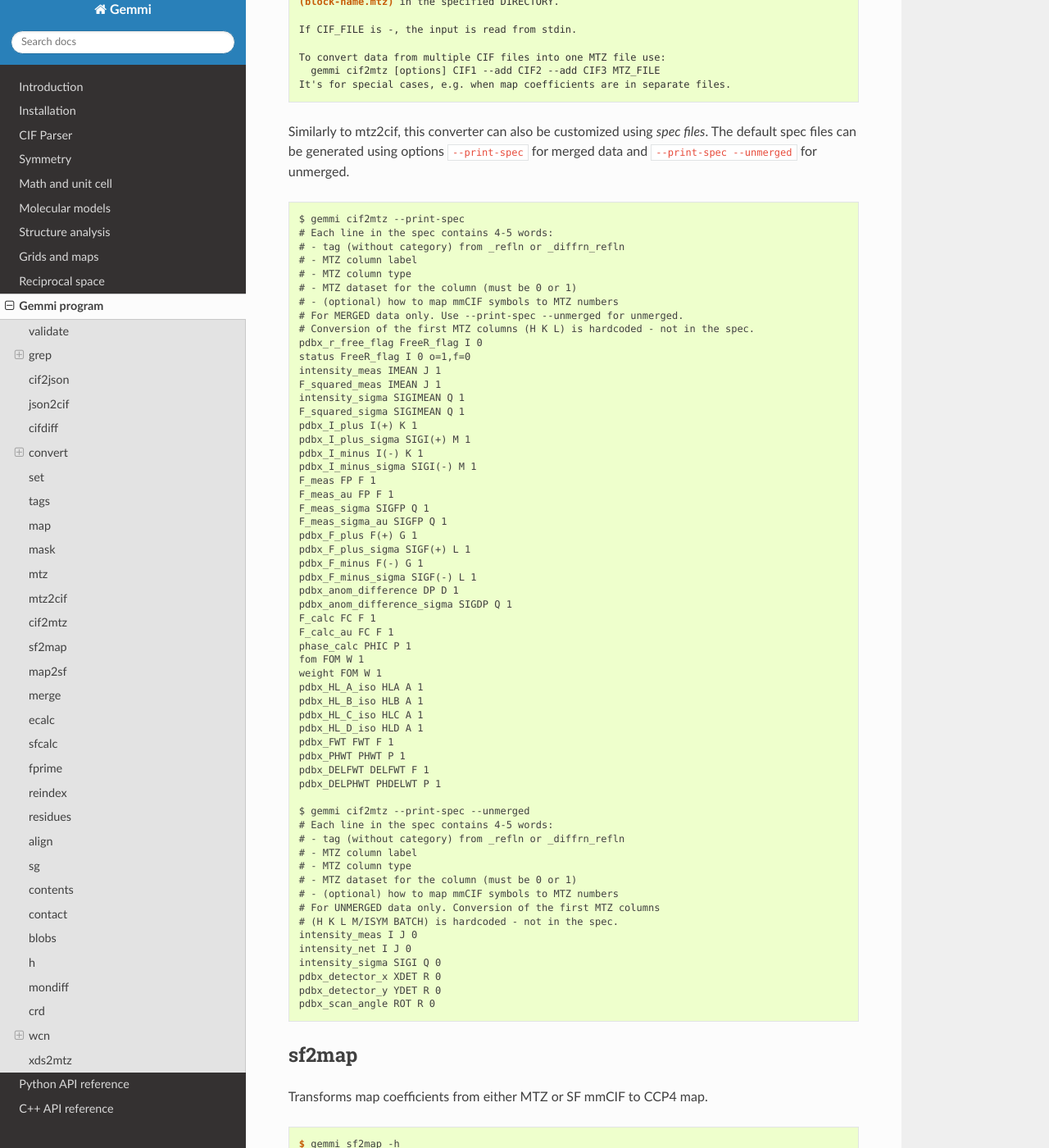
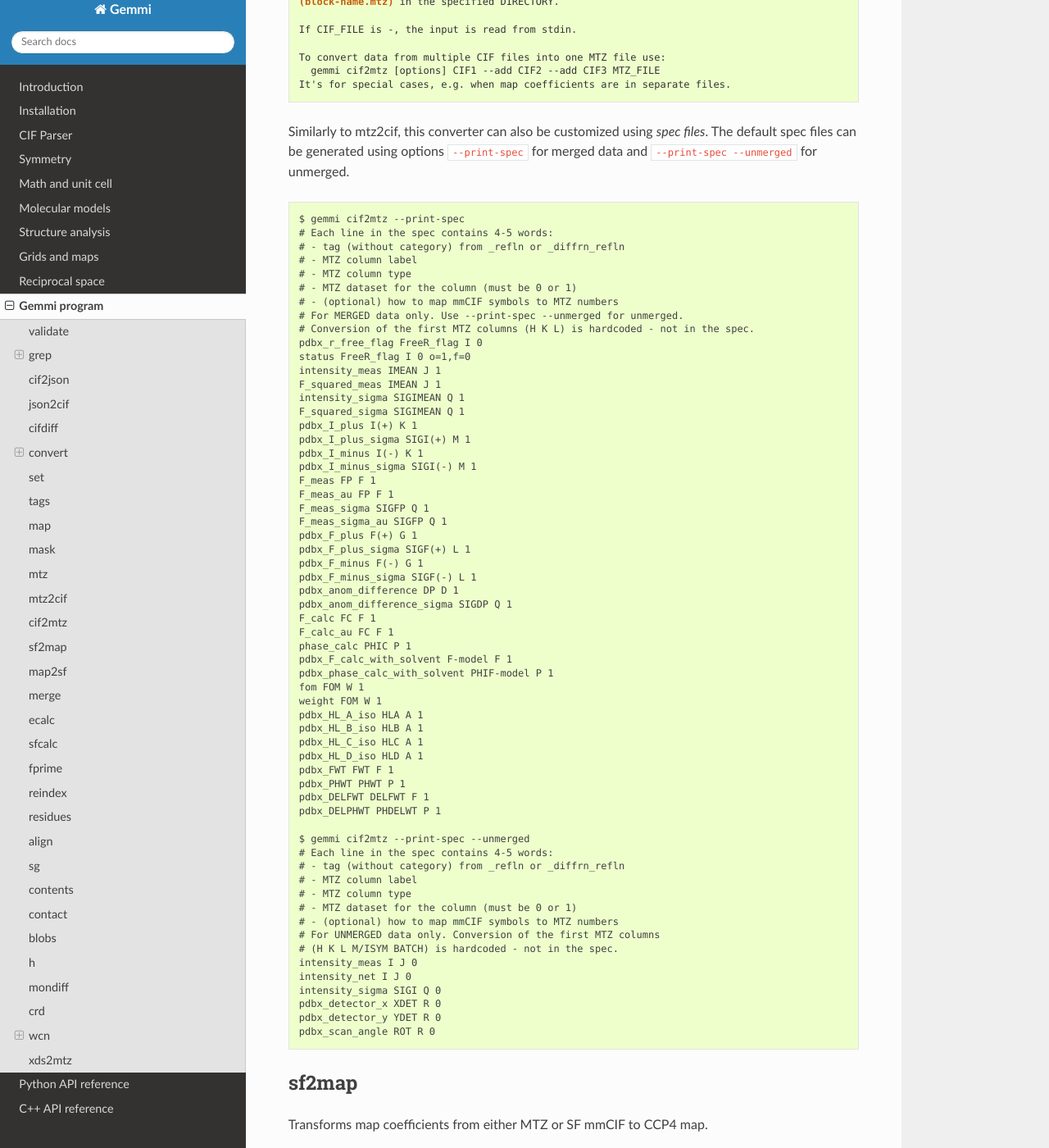
Before and after one commit to project-gemmi/gemmi, a Sphinx documentation site: the page built from docs/utils.rst, in a window 1280 px wide and 1400 px high, scrolled down 17264 px. Shown: the whole window at 82% size. Built offline with Sphinx 7.4.7 and the Read the Docs theme 3.1.0, drawn with Linux system fonts in a browser that asks for light colours.

Commit message:
cif2mtz: add pdbx_F_calc_with_solvent -> F-model to default spec
together with pdbx_phase_calc_with_solvent -> PHIF-model.
These tags are present in 1.3% of SF-mmCIF files.

I considered using FC_ALL, but FC_ALL from Refmac is actually D.Fc,
and pdbx_F_calc_with_solvent is probably not scaled by sigma-A.
I suppose this tag corresponds to phenix.refine F-model.

```diff
--- a/docs/cif2mtz-spec.txt
+++ b/docs/cif2mtz-spec.txt
@@ -30,6 +30,8 @@ pdbx_anom_difference_sigma SIGDP Q 1
 F_calc FC F 1
 F_calc_au FC F 1
 phase_calc PHIC P 1
+pdbx_F_calc_with_solvent F-model F 1
+pdbx_phase_calc_with_solvent PHIF-model P 1
 fom FOM W 1
 weight FOM W 1
 pdbx_HL_A_iso HLA A 1
```
Also changed, not shown: 1 other file.
